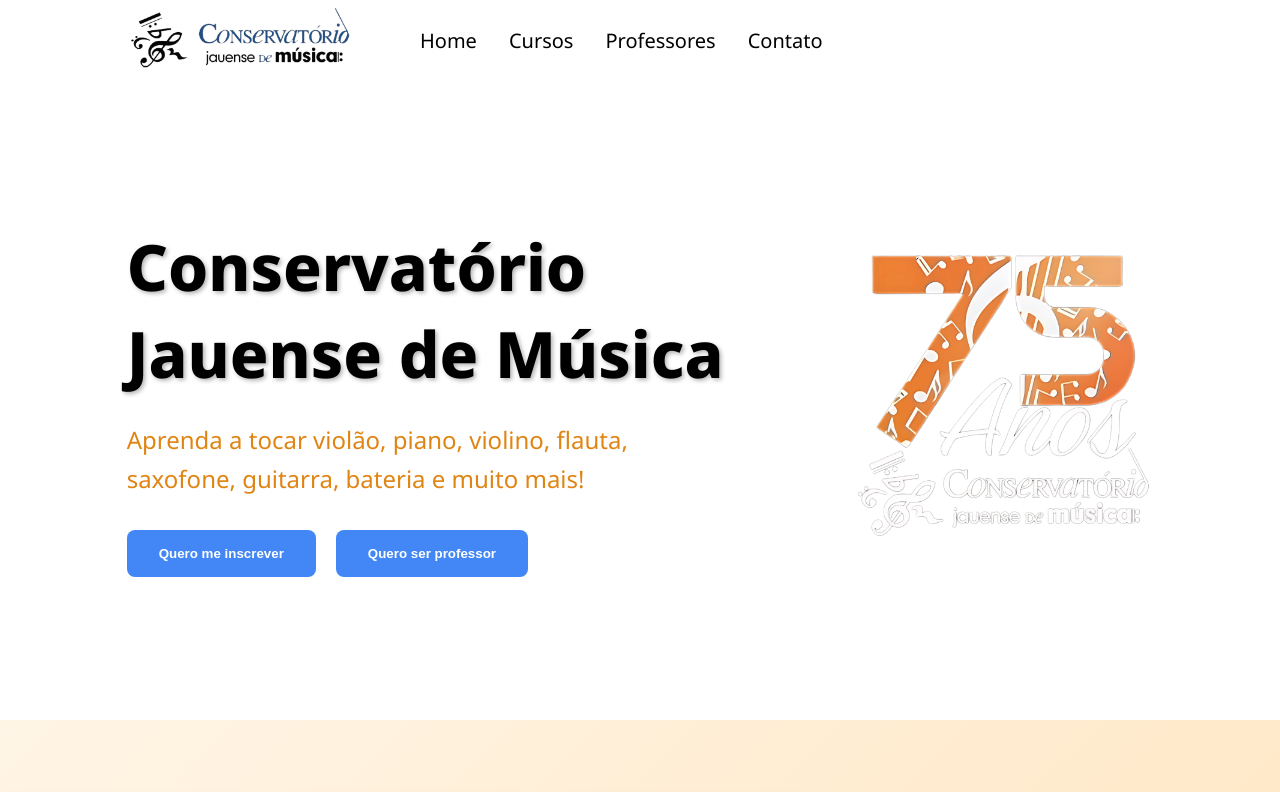
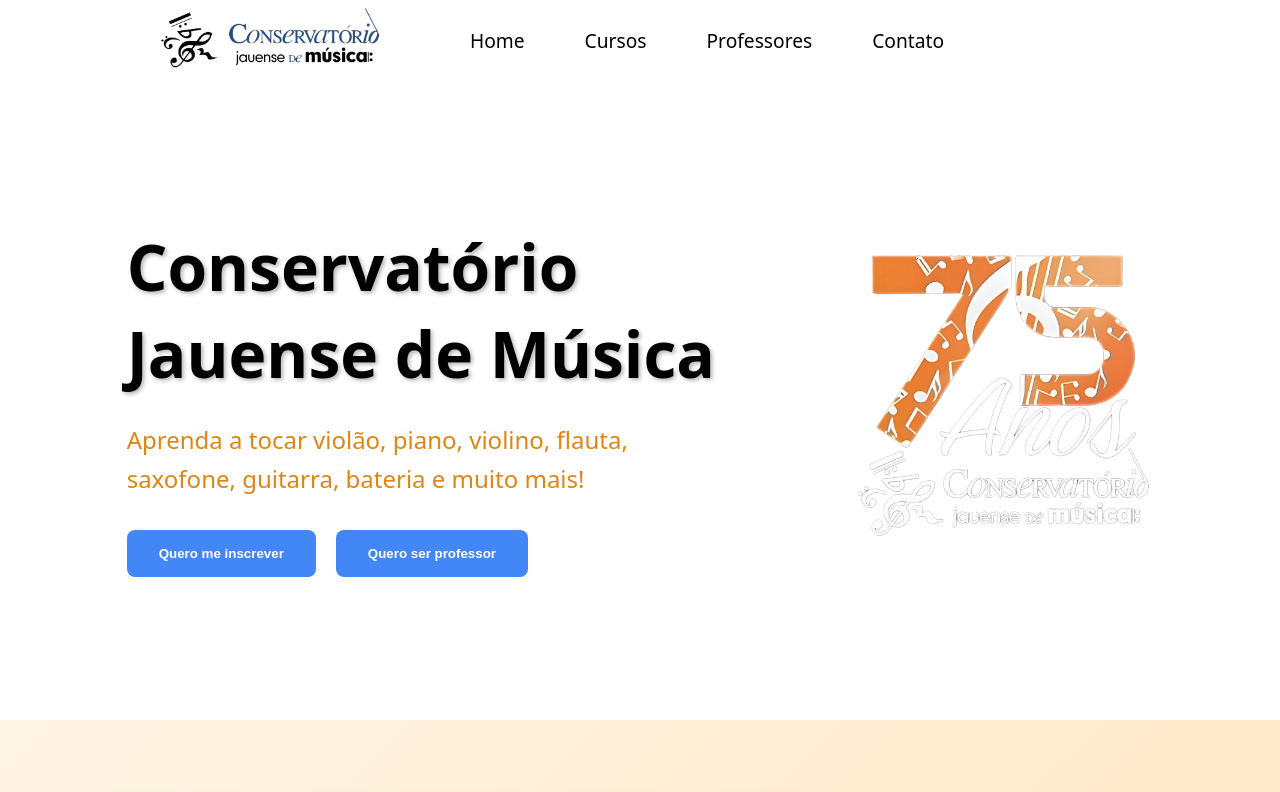
Before and after one commit to JVPrado1/landing-page-conservatorio, a plain HTML site: page index.html in a window 1280 px wide. Shown: the top 792 px of the page. Drawn offline with Linux system fonts and the light colour scheme.

Commit message:
style: altera fonte do menu de navegação

```diff
--- a/style.css
+++ b/style.css
@@ -1,3 +1,7 @@
+:root {
+    font-size: 16px;
+}
+
   @import url('https://fonts.googleapis.com/css2?family=Noto+Sans:ital,wght@0,100..900;1,100..900&display=swap');
 
 
@@ -51,13 +55,13 @@
   .cabecalho__container{
     display: flex;
     align-items: center;
-    gap: 70px;
-    margin-left: 100px;
+    gap: 90px;
+    margin-left: 130px;
   }
 
   .cabecalho__menu {
       display: flex;
-      gap: 32px;
+      gap: 60px;
       text-decoration: none;
       list-style: none;
 
@@ -67,7 +71,8 @@
   .cabecalho__menu a{
       text-decoration: none;
       color: black;
-      font-size: 20px;
+      font-size: 1.2rem;
+      font-weight: 530;
       transition: all 0.3s ease;
       display: inline-block;
       font-family: 'Noto Sans';
```
